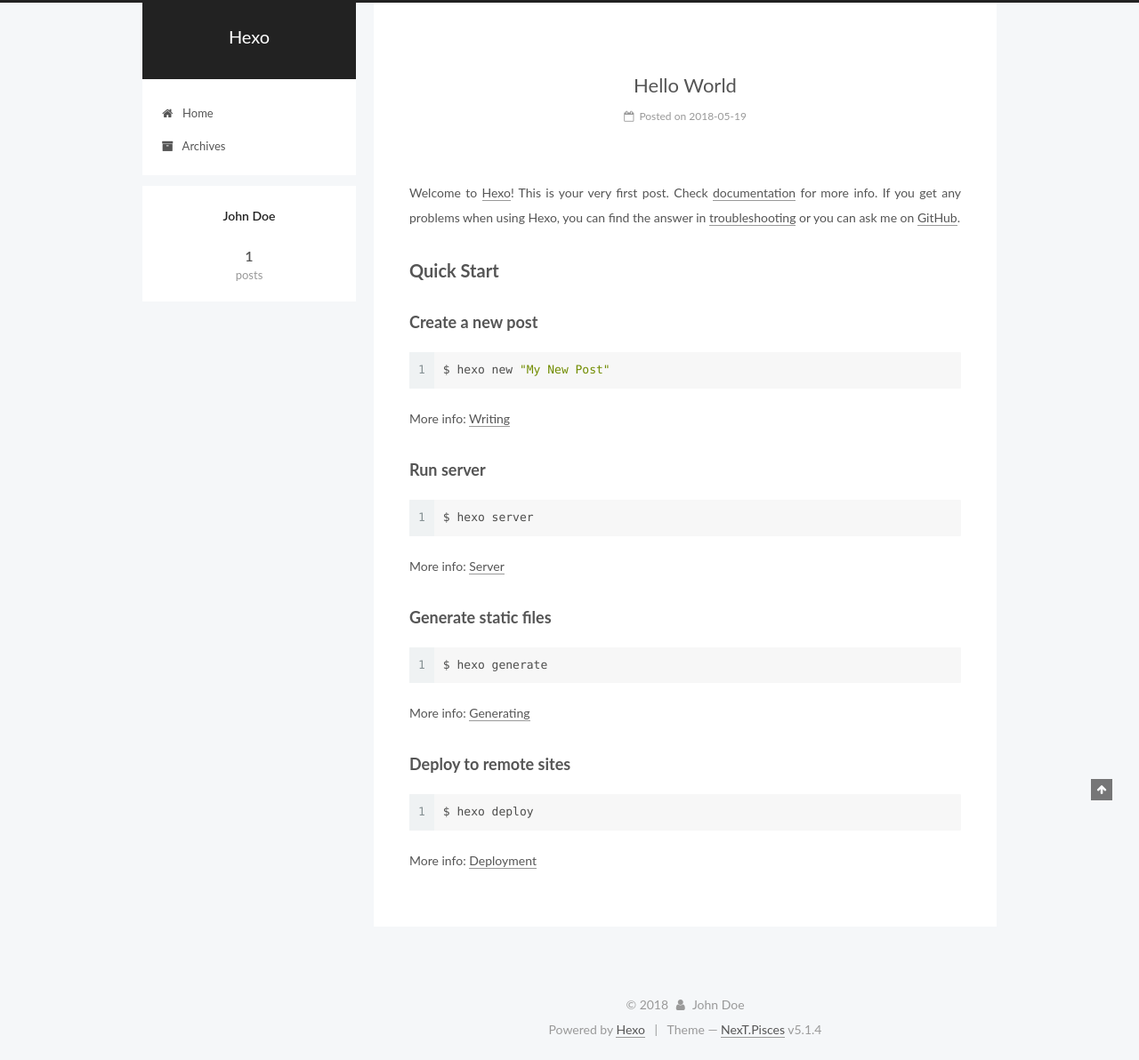
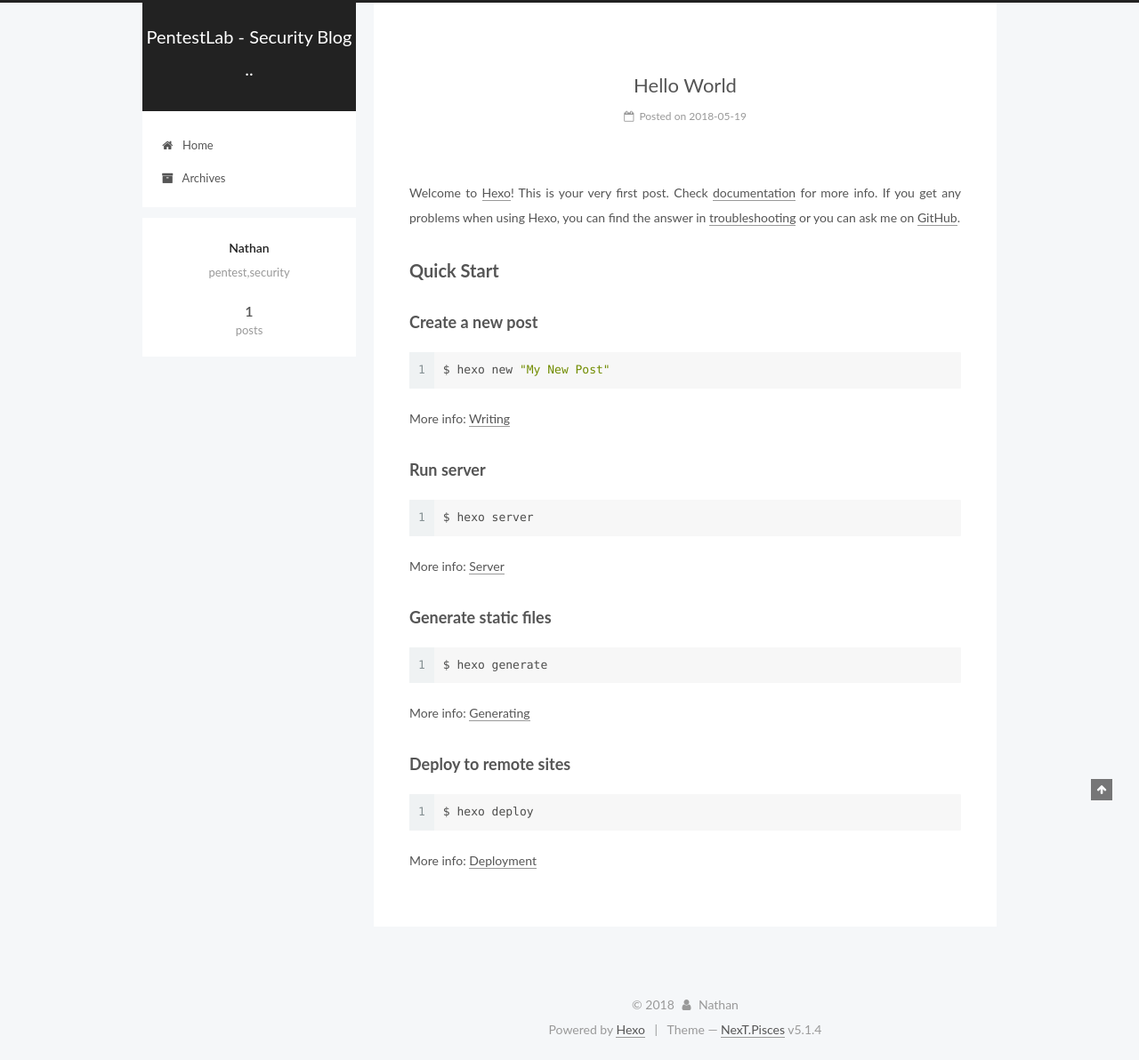
Before and after one commit to hdbdl/hdbdl.github.io, a plain HTML site: page index.html in a window 1280 px wide. Shown: the whole page at 89% size. Drawn offline with Linux system fonts and the light colour scheme.

Commit message:
Site updated: 2018-05-19 22:19:24

```diff
--- a/css/main.css
+++ b/css/main.css
@@ -1823,7 +1823,7 @@ pre .javascript .function {
   width: 4px;
   height: 4px;
   border-radius: 50%;
-  background: #ff81ba;
+  background: #ff9d3b;
 }
 .links-of-blogroll {
   font-size: 13px;
--- a/index.html
+++ b/index.html
@@ -79,13 +79,16 @@
 
 
 
+<meta name="description" content="pentest,security">
 <meta property="og:type" content="website">
-<meta property="og:title" content="Hexo">
+<meta property="og:title" content="PentestLab - Security Blog ..">
 <meta property="og:url" content="http://yoursite.com/index.html">
-<meta property="og:site_name" content="Hexo">
+<meta property="og:site_name" content="PentestLab - Security Blog ..">
+<meta property="og:description" content="pentest,security">
 <meta property="og:locale" content="default">
 <meta name="twitter:card" content="summary">
-<meta name="twitter:title" content="Hexo">
+<meta name="twitter:title" content="PentestLab - Security Blog ..">
+<meta name="twitter:description" content="pentest,security">
 
 
 
@@ -121,7 +124,7 @@
 
 
 
-  <title>Hexo</title>
+  <title>PentestLab - Security Blog ..</title>
 
 
 
@@ -152,7 +155,7 @@
     <div class="custom-logo-site-title">
       <a href="/"  class="brand" rel="start">
         <span class="logo-line-before"><i></i></span>
-        <span class="site-title">Hexo</span>
+        <span class="site-title">PentestLab - Security Blog ..</span>
         <span class="logo-line-after"><i></i></span>
       </a>
     </div>
@@ -232,13 +235,13 @@
     <link itemprop="mainEntityOfPage" href="http://yoursite.com/2018/05/19/hello-world/">
 
     <span hidden itemprop="author" itemscope itemtype="http://schema.org/Person">
-      <meta itemprop="name" content="John Doe">
+      <meta itemprop="name" content="Nathan">
       <meta itemprop="description" content="">
       <meta itemprop="image" content="/images/avatar.gif">
     </span>
 
     <span hidden itemprop="publisher" itemscope itemtype="http://schema.org/Organization">
-      <meta itemprop="name" content="Hexo">
+      <meta itemprop="name" content="PentestLab - Security Blog ..">
     </span>
 
 
@@ -379,8 +382,8 @@
         <div class="site-overview">
           <div class="site-author motion-element" itemprop="author" itemscope itemtype="http://schema.org/Person">
 
-              <p class="site-author-name" itemprop="name">John Doe</p>
-              <p class="site-description motion-element" itemprop="description"></p>
+              <p class="site-author-name" itemprop="name">Nathan</p>
+              <p class="site-description motion-element" itemprop="description">pentest,security</p>
           </div>
 
           <nav class="site-state motion-element">
@@ -435,7 +438,7 @@
   <span class="with-love">
     <i class="fa fa-user"></i>
   </span>
-  <span class="author" itemprop="copyrightHolder">John Doe</span>
+  <span class="author" itemprop="copyrightHolder">Nathan</span>
 
 
 </div>
```
Also changed, not shown: 2018/05/19/hello-world/index.html (+8 -8 lines), archives/2018/05/index.html (+11 -8 lines), archives/2018/index.html (+11 -8 lines), archives/index.html (+11 -8 lines).
